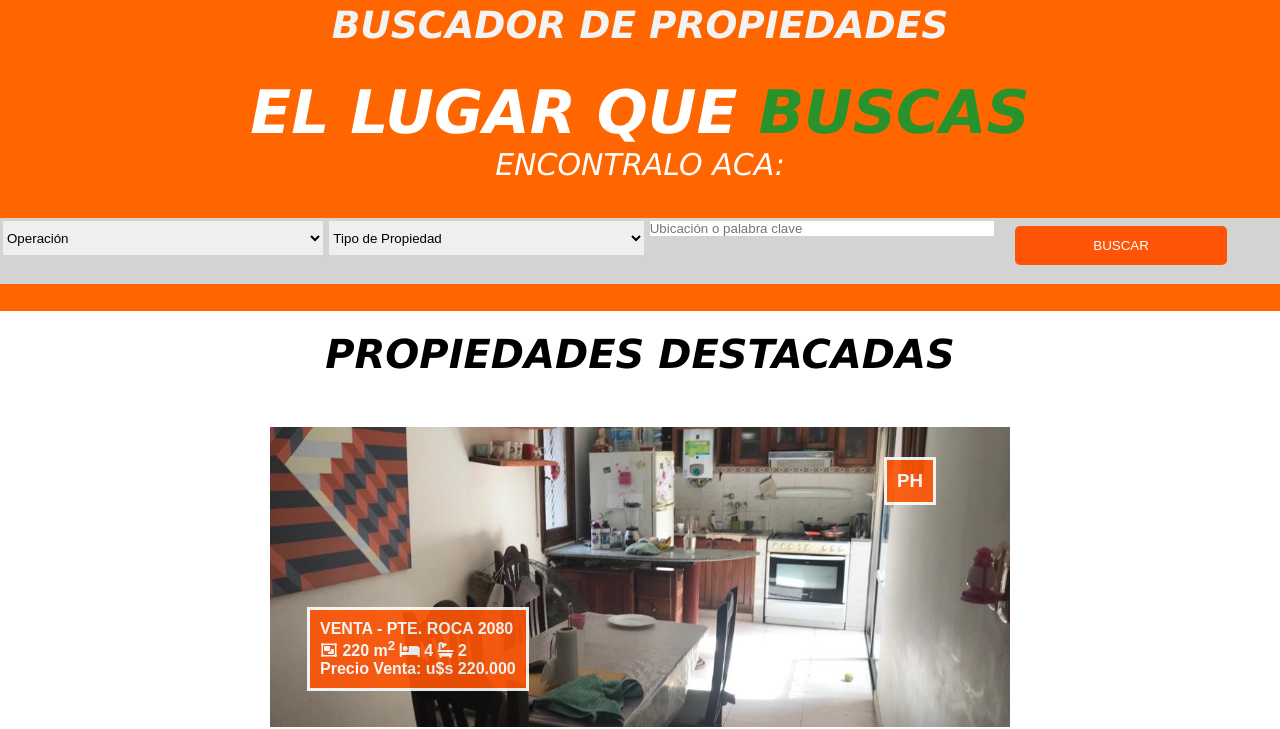
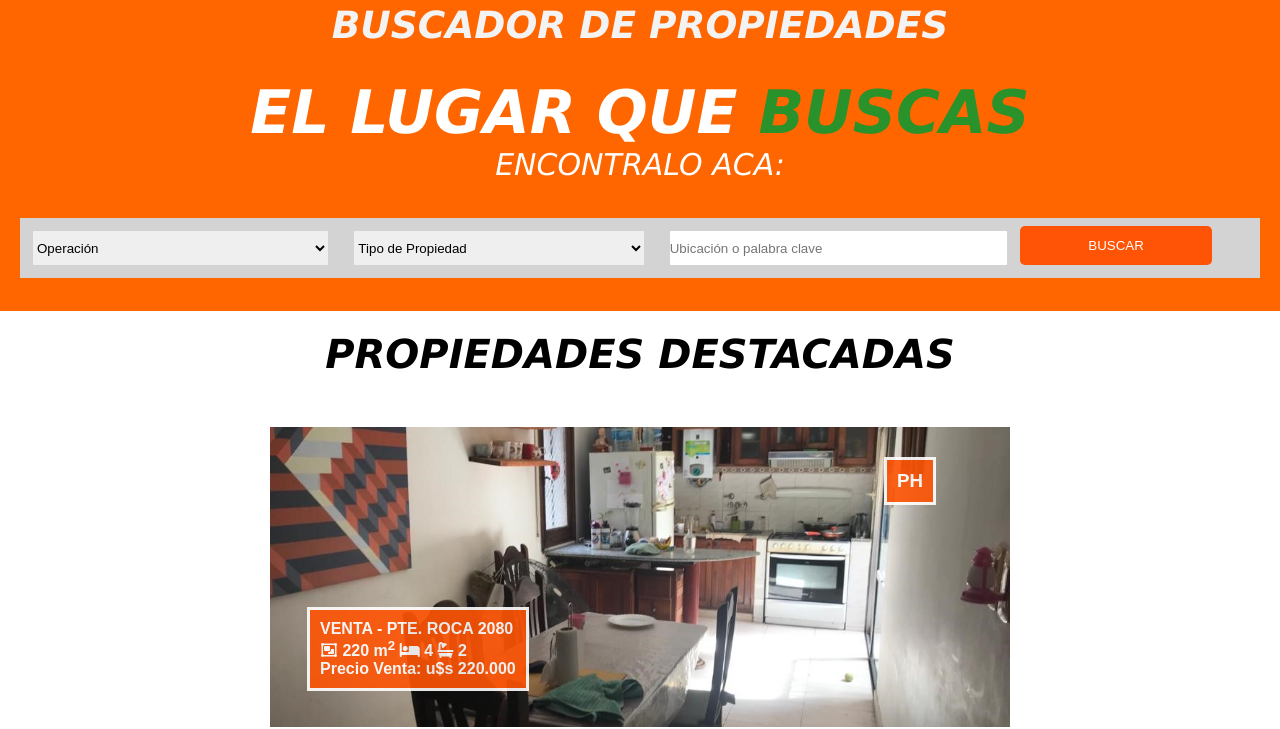
Before and after one commit to leandrovieira-23/elevepropiedades, a plain HTML site: page index.html in a window 1280 px wide. Shown: the part 97-826 px from the top of the page. Drawn offline with Linux system fonts and the light colour scheme.

Commit message:
margenes modificados buscadores

```diff
--- a/css/estilos.css
+++ b/css/estilos.css
@@ -151,14 +151,18 @@ span:before {
     grid-template-columns: auto auto auto auto;
     grid-template-rows: 55%;
     align-content: center;
+    padding: 0px 20px 0px 20px;
 }
 
 .formulario {
-    background-color: lightgray;
+    height: 60px;
+    padding: 10px;
 }
 
 .fondopropiedades form {
     background-color: lightgray;
+    height: 60px;
+    padding: 10px;
 }
 
 .fondopropiedades div {
@@ -167,7 +171,12 @@ span:before {
 
 input[type=text],
 select {
+    border: solid lightgrey;
     border-radius: 4px;
+    box-sizing: border-box;
+    width: 100%;
+    height: 40px;
+    display: inline-block;
 
 }
 
@@ -176,7 +185,8 @@ select {
     border: solid lightgrey;
     border-radius: 4px;
     box-sizing: border-box;
-    width: 95%;
+    width: 100%;
+    height: 40px;
     display: inline-block;
 }
 
@@ -191,6 +201,11 @@ select {
 .button:hover {
     background-color: rgb(182, 62, 7);
     cursor: pointer;
+}
+
+.buttonindex {
+    background-color: lightgrey;
+    height: 60px;
 }
 
 /*---- FIN DEL BUSCADOR ----*/
@@ -1359,7 +1374,7 @@ input[type=submit]:hover {
 
 .tituloadmin {
     grid-area: tituloadmin;
-    margin-top: 10%;
+    margin-top: 15%;
     text-align: center;
     font-style: italic;
 }
@@ -1522,7 +1537,7 @@ select {
     cursor: pointer;
 }
 
-.buttonalq{
+.buttonalq {
     background-color: lightgrey;
     height: 60px;
 }
@@ -1613,7 +1628,7 @@ select {
 
 /*----PAGINA CONTACTO -----*/
 .grid-container {
-    padding: 30px;
+    padding: 40px;
     display: grid;
     grid-auto-flow: column;
     grid-template-columns: 50% 50%;
--- a/index.html
+++ b/index.html
@@ -89,7 +89,7 @@
                         <input type="search" name="busqueda" placeholder="Ubicación o palabra clave">
                     </div>
                 </form>
-                <div>
+                <div class="buttonindex">
                     <input type="submit" value="Buscar" class="button">
                 </div>
             </div>
```
